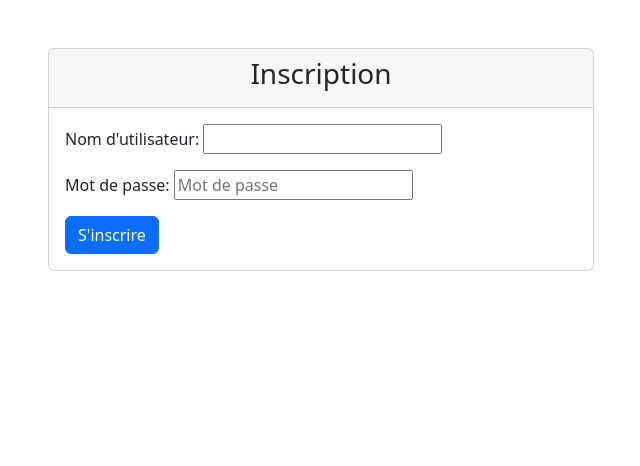
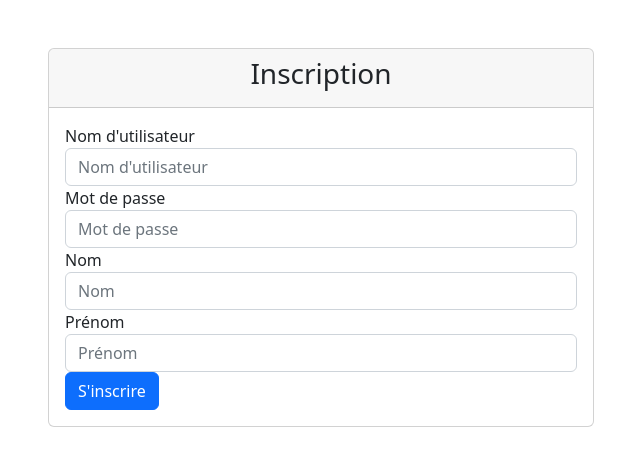
Before and after one commit to Emelissa1266/Projet-Gestion-RH, a Django app: page /signup/ in a window 1280 px wide. Shown: the top 466 px of the page, without its empty margins (319-959 px from the left). Run offline with Django 5.2, Linux system fonts and the light colour scheme; some libraries are stand-ins or nearby versions.

Commit message:
Signup updated
la création d'un nouveau candidat se fait automatiquement avec la création d'un nouveaux compte

```diff
--- a/ProjetRh/app1/admin.py
+++ b/ProjetRh/app1/admin.py
@@ -6,8 +6,8 @@ from .models import Contrat
 from .models import Salaire
 from .models import Service
 from .models import Competances
-from .models import  Formations
-from .models import Condidat
+from .models import Formations
+from .models import Candidat
 from .models import Recrutement
 from .models import Utilisateur
 
@@ -20,6 +20,6 @@ admin.site.register(Salaire)
 admin.site.register(Service)
 admin.site.register(Competances)
 admin.site.register(Formations)
-admin.site.register(Condidat)
+admin.site.register(Candidat)
 admin.site.register(Recrutement)
 admin.site.register(Utilisateur)
--- a/ProjetRh/app1/forms.py
+++ b/ProjetRh/app1/forms.py
@@ -1,18 +1,29 @@
 from django import forms
-from .models import Utilisateur
+from .models import Utilisateur, Candidat
 
-class AuthentificationForm(forms.Form):
+class loginForm(forms.Form):
     login = forms.CharField(label="Login", max_length=30, widget=forms.TextInput(attrs={"class": "form-control"}))
     mot_de_passe = forms.CharField(label="Mot de passe", widget=forms.PasswordInput(attrs={"class": "form-control"}))
 
 class SignupForm(forms.ModelForm):
     class Meta:
         model = Utilisateur
-        fields = ['Login', 'mot_de_passe']
+        fields = ['Login', 'mot_de_passe', 'nom', 'prenom']
         widgets = {
-            'mot_de_passe': forms.PasswordInput(attrs={'placeholder': 'Mot de passe'}),
+            'Login': forms.TextInput(attrs={'placeholder': 'Nom d\'utilisateur', 'class': 'form-control'}),
+            'mot_de_passe': forms.PasswordInput(attrs={'placeholder': 'Mot de passe', 'class': 'form-control'}),
+            'nom': forms.TextInput(attrs={'placeholder': 'Nom', 'class': 'form-control'}),
+            'prenom': forms.TextInput(attrs={'placeholder': 'Prénom', 'class': 'form-control'}),
         }
         labels = {
             'Login': 'Nom d\'utilisateur',
             'mot_de_passe': 'Mot de passe',
+            'nom': 'Nom',
+            'prenom': 'Prénom',
         }
+
+    def clean_mot_de_passe(self):
+        mot_de_passe = self.cleaned_data.get('mot_de_passe')
+        if len(mot_de_passe) < 8:
+            raise forms.ValidationError("Le mot de passe doit contenir au moins 8 caractères.")
+        return mot_de_passe
--- a/ProjetRh/app1/models.py
+++ b/ProjetRh/app1/models.py
@@ -1,7 +1,8 @@
 from django.db import models
 from django.utils import timezone
 
-# Create your models here.
+# Modèle pour les services
+
 class Service(models.Model):
     Nom= models.CharField(max_length=20)
     description= models.CharField(max_length=200)
@@ -9,10 +10,12 @@ class Service(models.Model):
         return self.nom
 
 
-
+# Modèle pour les utilisateurs
 class Utilisateur(models.Model):
     Login = models.CharField(max_length= 30, unique=True)
     mot_de_passe = models.CharField(max_length=20)
+    nom = models.CharField(max_length=30, blank=True, null=True)
+    prenom = models.CharField(max_length=30, blank=True, null=True)
     ROLE_CHOICES = [
         ('admin', 'Admin'),
         ('employee', 'Employee'),
@@ -24,7 +27,7 @@ class Utilisateur(models.Model):
     def __str__(self):
         return self.login
 
-
+# Modèle pour les compétences
 class Competances(models.Model):
     descripton= models.CharField(max_length=40)
 
@@ -32,6 +35,7 @@ class Competances(models.Model):
     def __str__(self):
         return self.description
 
+# Modèle pour les formations
 class Formations(models.Model):
     nom_formation= models.CharField(max_length=20)
     date_obtention= models.DateField(default=timezone.now)
@@ -41,7 +45,7 @@ class Formations(models.Model):
         return self.nom_formation
 
 
-
+# Modèle pour les employés
 class Employe(models.Model):
     nom= models.CharField(max_length=20)
     prenom= models.CharField(max_length=20)
@@ -59,7 +63,7 @@ class Employe(models.Model):
 
 
 
-
+# Modèle pour les salaires
 class Salaire(models.Model):
     mois_annee= models.DateField(default=timezone.now)
     salaire_base= models.FloatField(max_length=15)
@@ -73,7 +77,7 @@ class Salaire(models.Model):
         return f"Salaire pour {self.employe.nom} - {self.mois}"
 
 
-
+# Modèle pour les évaluations
 class Evaluation(models.Model):
     date_Evaluation= models.DateField(default=timezone.now)
     criteres= models.CharField(max_length=200)
@@ -86,7 +90,7 @@ class Evaluation(models.Model):
 
 
 
-
+# Modèle pour les congés
 class Conge(models.Model):
     date_deb= models.DateField(default=timezone.now)
     date_fin= models.DateField(default=timezone.now)
@@ -103,7 +107,7 @@ class Conge(models.Model):
         return f"Congé de {self.employe.nom} - {self.type_conge}"
 
 
-
+# Modèle pour les contrats
 class Contrat(models.Model):
      date_deb= models.DateField(default=timezone.now)
      date_fin= models.DateField(default=timezone.now)
@@ -121,8 +125,8 @@ class Contrat(models.Model):
         return f"Contrat de {self.employe.nom} - {self.type_contrat}"
 
 
-
-class Condidat (models.Model):
+# Modèle pour les condidats
+class Candidat (models.Model):
     Nom= models.CharField(max_length= 20)
     Prenom= models.CharField(max_length= 20)
     Email= models.CharField(max_length= 30, unique=True)
@@ -135,13 +139,13 @@ class Condidat (models.Model):
         return f"{self.prenom} {self.nom}"
 
 
-
+# Modèle pour les recrutements
 class Recrutement(models.Model):
     offre_emploi= models.CharField(max_length=40)
     description= models.CharField(max_length= 500)
     status= models.CharField(max_length=100)
     date_debut= models.DateField(default=timezone.now)
-    Condidat_Recrutement= models.ManyToManyField(Condidat, related_name="Rcrt_cond")
+    Condidat_Recrutement= models.ManyToManyField(Candidat, related_name="Rcrt_cond")
 
     def __str__(self):
         return self.offre_emploi
--- a/ProjetRh/app1/templates/signup.html
+++ b/ProjetRh/app1/templates/signup.html
@@ -1,5 +1,5 @@
 <!DOCTYPE html>
-<html lang="en">
+<html lang="fr">
 {% load static %}
 <head>
     <meta charset="UTF-8">
@@ -18,7 +18,22 @@
                     <div class="card-body">
                         <form method="post">
                             {% csrf_token %}
-                            {{ form.as_p }}  <!-- Form fields displayed as paragraphs -->
+                            <div class="form-group">
+                                <label for="id_Login">Nom d'utilisateur</label>
+                                {{ form.Login }}
+                            </div>
+                            <div class="form-group">
+                                <label for="id_mot_de_passe">Mot de passe</label>
+                                {{ form.mot_de_passe }}
+                            </div>
+                            <div class="form-group">
+                                <label for="id_nom">Nom</label>
+                                {{ form.nom }}
+                            </div>
+                            <div class="form-group">
+                                <label for="id_prenom">Prénom</label>
+                                {{ form.prenom }}
+                            </div>
                             <button type="submit" class="btn btn-primary btn-block">S'inscrire</button>
                         </form>
                     </div>
--- a/ProjetRh/app1/views.py
+++ b/ProjetRh/app1/views.py
@@ -1,7 +1,8 @@
 from django.shortcuts import render, redirect
-from .forms import AuthentificationForm
-from .models import Utilisateur
-from .forms import SignupForm
+from django.contrib.auth.hashers import make_password, check_password
+from .forms import loginForm, SignupForm
+from .models import Utilisateur, Candidat
+
 
 def home_candidat(request):
     return render(request, 'home_candidat.html')
@@ -9,30 +10,47 @@ def home_candidat(request):
 
 def authentifier(request):
     if request.method == "POST":
-        form = AuthentificationForm(request.POST)
+        form = loginForm(request.POST)
         if form.is_valid():
             login = form.cleaned_data["login"]
             mot_de_passe = form.cleaned_data["mot_de_passe"]
             try:
-                utilisateur = Utilisateur.objects.get(Login=login, mot_de_passe=mot_de_passe)
-                # Stocker l'utilisateur dans la session
-                request.session["utilisateur_id"] = utilisateur.id
-                return redirect("services")  # Redirection après connexion réussie
+                utilisateur = Utilisateur.objects.get(Login=login)
+                if check_password(mot_de_passe, utilisateur.mot_de_passe):
+                    # Stocker l'utilisateur dans la session
+                    request.session["utilisateur_id"] = utilisateur.id
+                    return redirect("services")  # Redirection après connexion réussie
+                else:
+                    form.add_error('login', "Login ou mot de passe incorrect !")
             except Utilisateur.DoesNotExist:
-                form.add_error(None, "Login ou mot de passe incorrect !")
+                form.add_error('login', "Login ou mot de passe incorrect !")
     else:
-        form = AuthentificationForm()
+        form = loginForm()
     return render(request, "login.html", {"form": form})
 
 
+# Vue pour l'inscription
 def signup(request):
     if request.method == 'POST':
         form = SignupForm(request.POST)
         if form.is_valid():
+            # Sauvegarder l'utilisateur sans le valider pour ajouter le rôle
             utilisateur = form.save(commit=False)
+            utilisateur.mot_de_passe = make_password(utilisateur.mot_de_passe)  # Hacher le mot de passe
             utilisateur.role = 'candidate'  # Par défaut, le rôle est "candidate"
-            utilisateur.save()
-            return redirect('connexion')  # Redirige vers la page de connexion
+            utilisateur.save()  # Sauvegarder l'utilisateur
+
+            # Créer un candidat associé à l'utilisateur
+            Candidat.objects.create(
+                Nom=utilisateur.nom,
+                Prenom=utilisateur.prenom,
+                Utilisateur_Condidat=utilisateur,
+                Email=form.cleaned_data['email'],  # Utiliser l'email fourni par l'utilisateur
+                Etat_condidature="en attente"  # Etat par défaut pour un candidat
+            )
+
+            return redirect('connexion')  # Redirige vers la page de connexion après l'inscription
     else:
-        form = SignupForm()
+        form = SignupForm()  # Créer un formulaire vide si c'est une requête GET
+
     return render(request, 'signup.html', {'form': form})
```
Also changed, not shown: ProjetRh/app1/migrations/0001_initial.py, ProjetRh/db.sqlite3.
